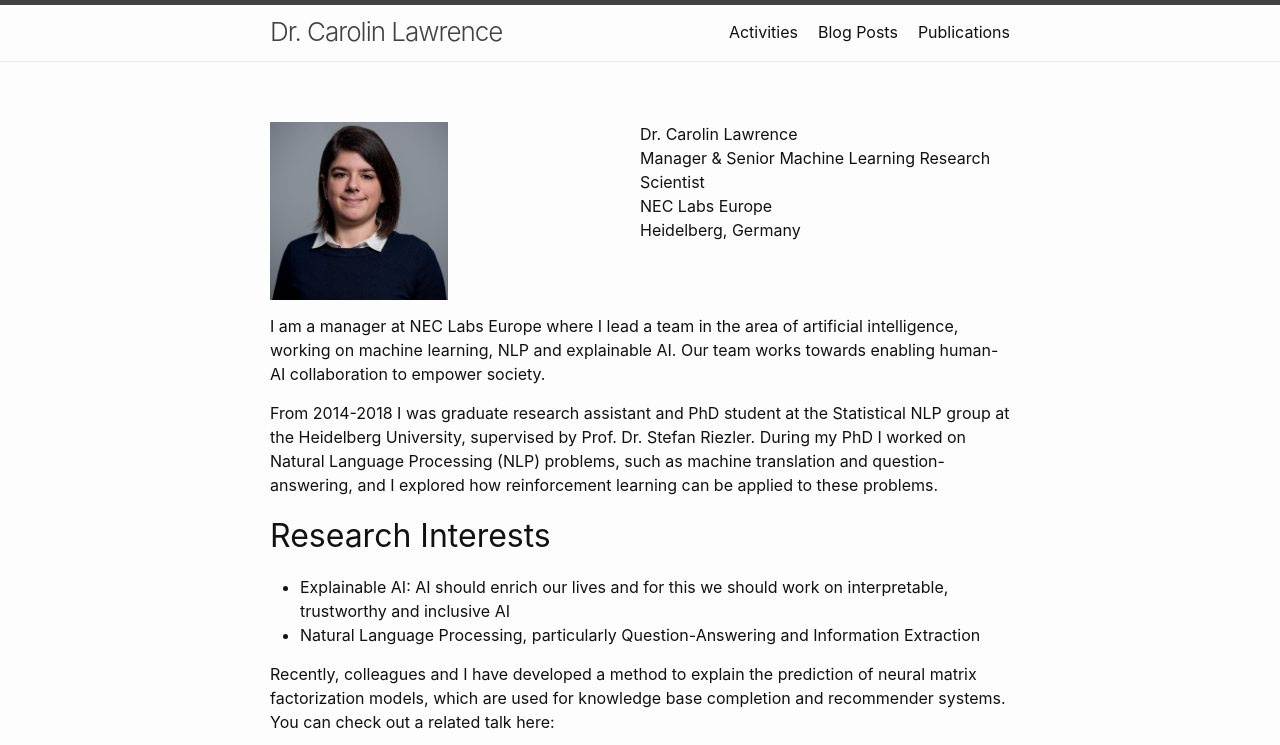
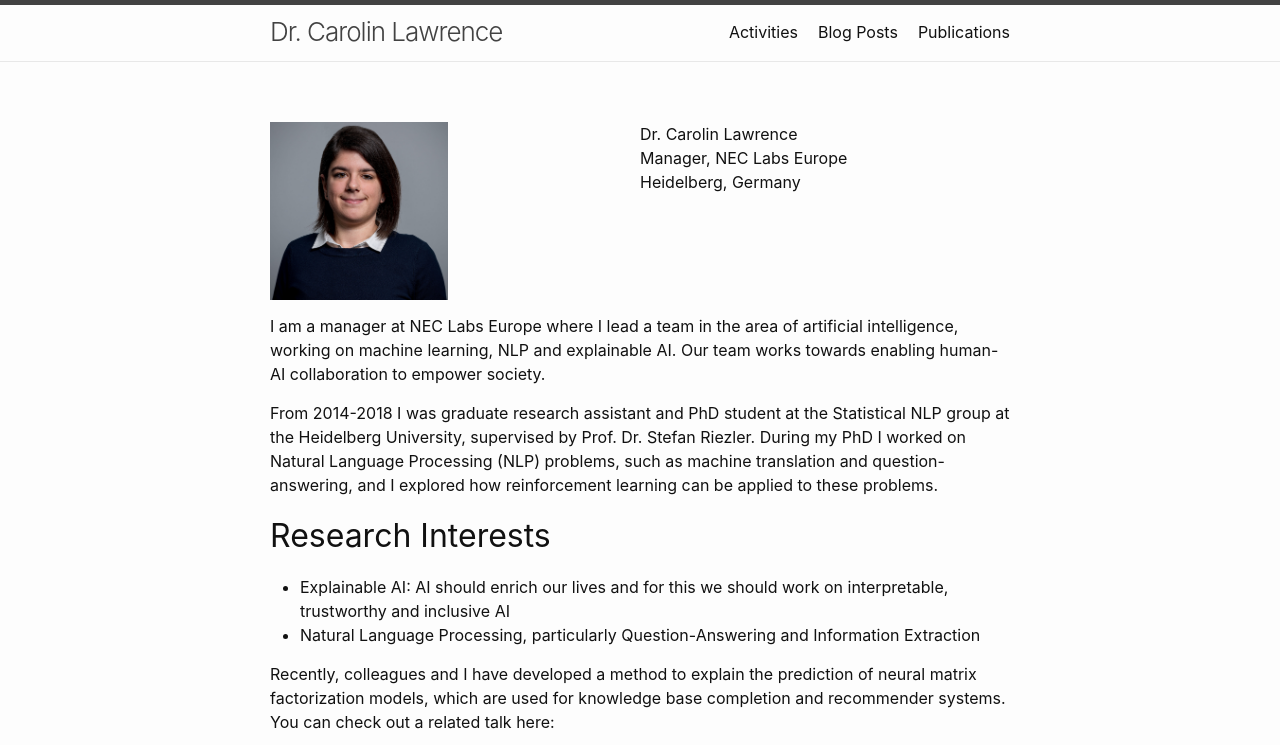
Before and after one commit to carolinlawrence/carolinlawrence.github.io, a Jekyll site: the page built from index.markdown, in a window 1280 px wide and 900 px high, cut to the strip 0-745 px from the top of the window. Built offline with Jekyll 4.4.1, drawn with Linux system fonts in a browser that asks for light colours.

Commit message:
Update index.markdown

```diff
--- a/index.markdown
+++ b/index.markdown
@@ -14,8 +14,7 @@ youtubeId: 6UeOwHtBF_0
     <div class="col-1-2">
        <div class="content">
        Dr. Carolin Lawrence<br/>
-       Manager & Senior Machine Learning Research Scientist<br/>
-       NEC Labs Europe<br/>
+       Manager, NEC Labs Europe<br/>
        Heidelberg, Germany<br/>
 
        </div>
```
